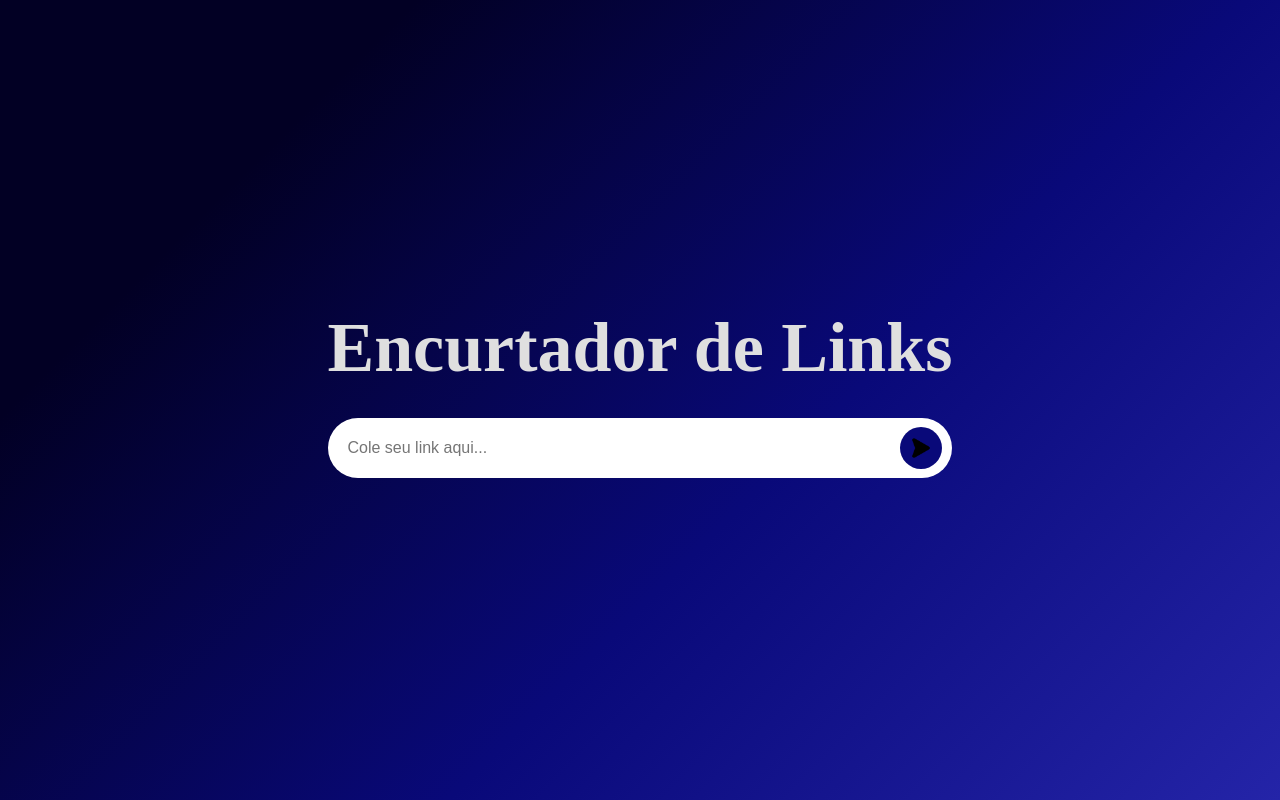
After one commit to Gabrielle-Santiago/linkShortener, a Spring Boot app: page /index.html in a window 1280 px wide. The commit adds this page. Run offline with Spring Boot 4, Linux system fonts and the light colour scheme.

Commit message:
feat: API usage from the links

```diff
--- /dev/null
+++ b/linkShortener/src/main/resources/static/index.html
@@ -0,0 +1,40 @@
+<!DOCTYPE html>
+<html lang="pt-BR">
+<head>
+    <meta charset="UTF-8">
+    <meta name="viewport" content="width=device-width, initial-scale=1.0">
+    <title>Encurtador de Links</title>
+
+    <link rel="stylesheet" href="style.css">
+    <link rel="shortcut icon" href="img/icon/chain.ico" type="image/x-icon">
+</head>
+<body>
+    <main>
+        <form class="form" id="url-form">
+            <h1>Encurtador de Links</h1>
+
+            <div class="input-container">
+                <input class="input" id="url-input" type="url" placeholder="Cole seu link aqui..." required>
+
+                <button class="btn" id="shorten-btn" type="submit">
+                    <img src="img/arrow-right.png" alt="Shorten link">
+                </button>
+
+                <div class="result-actions" id="result-actions" hidden>
+                    <button class="btn" id="copy-btn" type="button">
+                        <img src="img/copy.png" alt="Copy link">
+                    </button>
+
+                    <button class="btn" id="reset-btn" type="button">
+                        <img src="img/circle.png" alt="Shorten another link">
+                    </button>
+                </div>
+            </div>
+
+            <p id="message" aria-live="polite"></p>
+        </form>
+
+        <script src="script.js" defer></script>
+    </main>
+</body>
+</html>
--- /dev/null
+++ b/linkShortener/src/main/resources/static/script.js
@@ -0,0 +1,86 @@
+const form = document.getElementById('url-form');
+const urlInput = document.getElementById('url-input');
+
+const shortenButton = document.getElementById('shorten-btn');
+const resultActions = document.getElementById('result-actions');
+
+const copyButton = document.getElementById('copy-btn');
+const resetButton = document.getElementById('reset-btn');
+
+const message = document.getElementById('message');
+
+let shortenedUrl = '';
+
+form.addEventListener('submit', async (event) => {
+    event.preventDefault();
+
+    const fullUrl = urlInput.value.trim();
+
+    if (!fullUrl) {
+        message.textContent = 'Informe uma URL.';
+        return;
+    }
+
+    shortenButton.disabled = true;
+    message.textContent = 'Encurtando link...';
+
+    try {
+        const response = await fetch('/url', {
+            method: 'POST',
+            headers: {
+                'Content-Type': 'application/json'
+            },
+            body: JSON.stringify({
+                fullUrl: fullUrl
+            })
+        });
+
+        if (!response.ok) {
+            throw new Error('Não foi possível encurtar a URL.');
+        }
+
+        const shortCode = (await response.text()).trim();
+
+        if (!shortCode) {
+            throw new Error('O servidor não retornou um link válido.');
+        }
+
+        shortenedUrl = `${window.location.origin}/url/${shortCode}`;
+
+        urlInput.value = shortenedUrl;
+        urlInput.readOnly = true;
+
+        shortenButton.hidden = true;
+        resultActions.hidden = false;
+
+        message.textContent = 'Link encurtado com sucesso!';
+
+    } catch (error) {
+        message.textContent = error.message;
+    } finally {
+        shortenButton.disabled = false;
+    }
+});
+
+copyButton.addEventListener('click', async () => {
+    try {
+        await navigator.clipboard.writeText(shortenedUrl);
+        message.textContent = 'Link copiado com sucesso!';
+    } catch (error) {
+        message.textContent = 'Não foi possível copiar o link.';
+    }
+});
+
+resetButton.addEventListener('click', () => {
+    urlInput.value = '';
+    urlInput.readOnly = false;
+
+    shortenedUrl = '';
+
+    resultActions.hidden = true;
+    shortenButton.hidden = false;
+
+    message.textContent = '';
+
+    urlInput.focus();
+});
--- a/linkShortener/src/main/resources/static/style.css
+++ b/linkShortener/src/main/resources/static/style.css
@@ -73,6 +73,32 @@ h1 {
 
 .btn:hover {
     background: #2424a8;
+}
+
+
+.result-actions {
+    position: absolute;
+    right: 10px;
+    top: 50%;
+    transform: translateY(-50%);
+    display: flex;
+    align-items: center;
+    gap: 5px;
+}
+
+.result-actions[hidden] {
+    display: none;
+}
+
+.result-actions .btn {
+    position: static;
+    transform: none;
+}
+
+#message {
+    color: #dfdfdf;
+    margin-top: 15px;
+    font-size: 14px;
 }
 
 
```
Also changed, not shown: linkShortener/src/main/resources/templates/index.html (deleted, +0 -26 lines).
